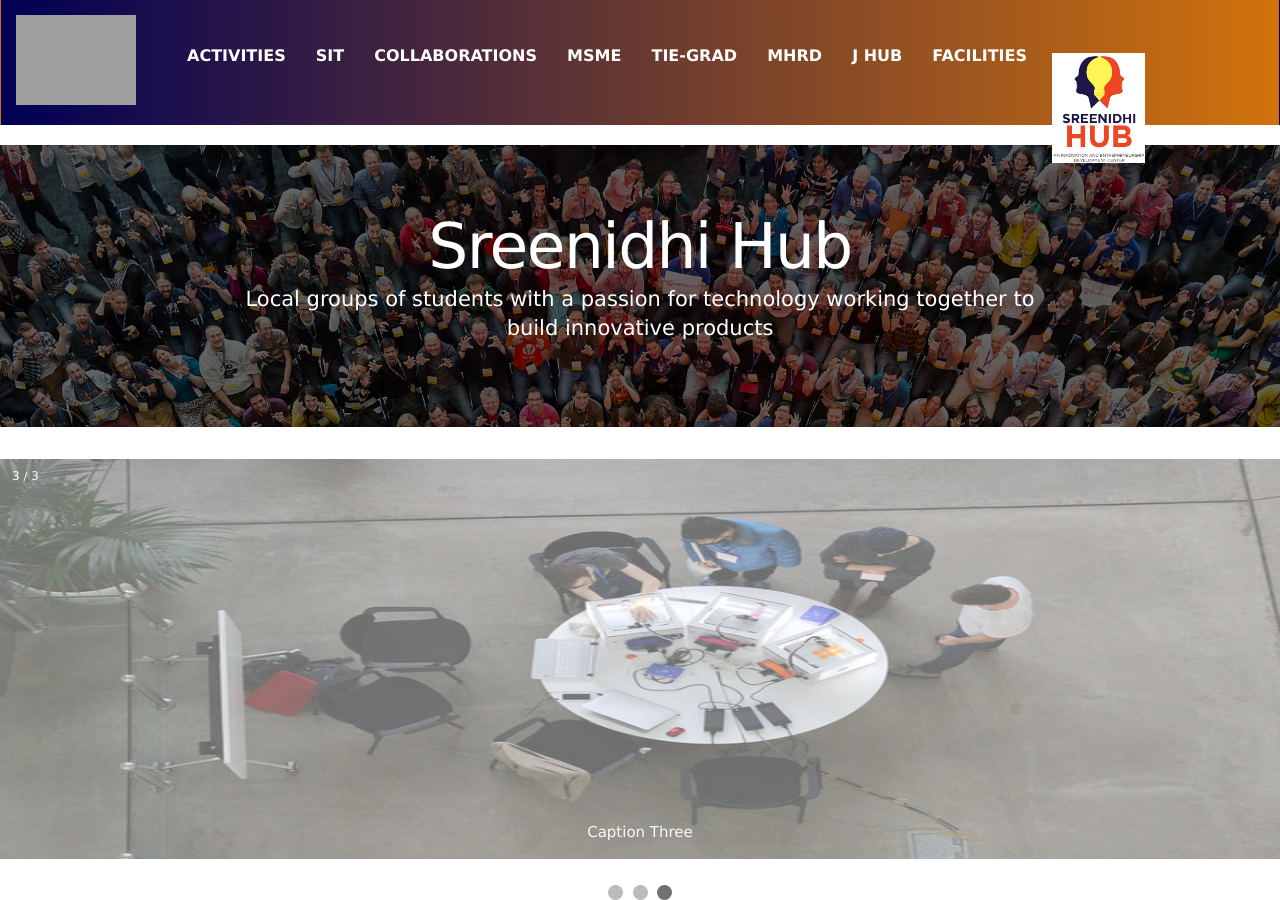
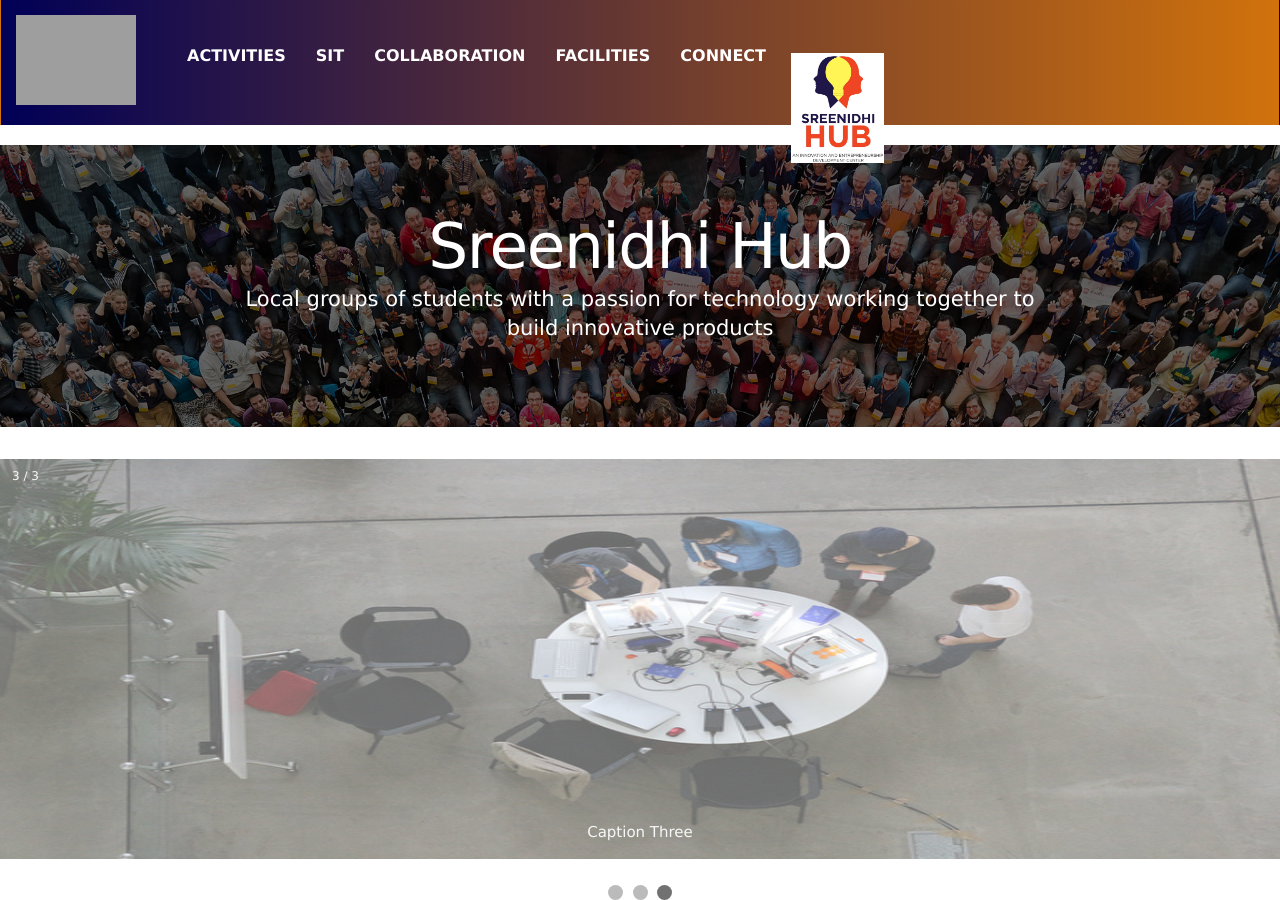
Before and after one commit to SNISTInnovationHub/snistinnovationhub.github.io, a Jekyll site: the page built from index.html, in a window 1280 px wide and 900 px high. Built offline with Jekyll 4.4.1, drawn with Linux system fonts in a browser that asks for light colours; nearby versions of some CDN libraries; some web fonts are replaced; library files that are not in the unit come from our copies.

Commit message:
Update header.html

```diff
--- a/_includes/header.html
+++ b/_includes/header.html
@@ -14,12 +14,13 @@
 
         <a class="nav-link" href="https://snistinnovationhub.github.io/activities/">Activities</a>
         <a class="nav-link" href="https://snistinnovationhub.github.io/members/">SIT</a>
-        <a class="nav-link" href="https://snistinnovationhub.github.io/col/">COLLABORATIONS</a>
-        <a class="nav-link" href="https://snistinnovationhub.github.io/msme/">MSME</a>
+        <a class="nav-link" href="https://snistinnovationhub.github.io/col/">Collaboration</a>
+    <!--    <a class="nav-link" href="https://snistinnovationhub.github.io/msme/">MSME</a>
         <a class="nav-link" href="https://snistinnovationhub.github.io/tie-grad/">TIE-GRAD</a>
         <a class="nav-link" href="https://snistinnovationhub.github.io/mhrd/">MHRD</a>
-        <a class="nav-link" href="https://snistinnovationhub.github.io/jhub">J Hub</a>
+        <a class="nav-link" href="https://snistinnovationhub.github.io/jhub">J Hub</a>  -->
         <a class="nav-link" href="https://snistinnovationhub.github.io/facilities">Facilities</a>
+        <a class="nav-link" href="https://snistinnovationhub.github.io/connect/">Connect</a>
 
         <a class="navbar-logo navbar-right" href="https://snistinnovationhub.github.io/"><img id="snistlogo" src="https://snistinnovationhub.github.io/static/img/logo.jpg" height=120px;width=85px; alt="Sreenidhi-Hub"></a>
 
```
